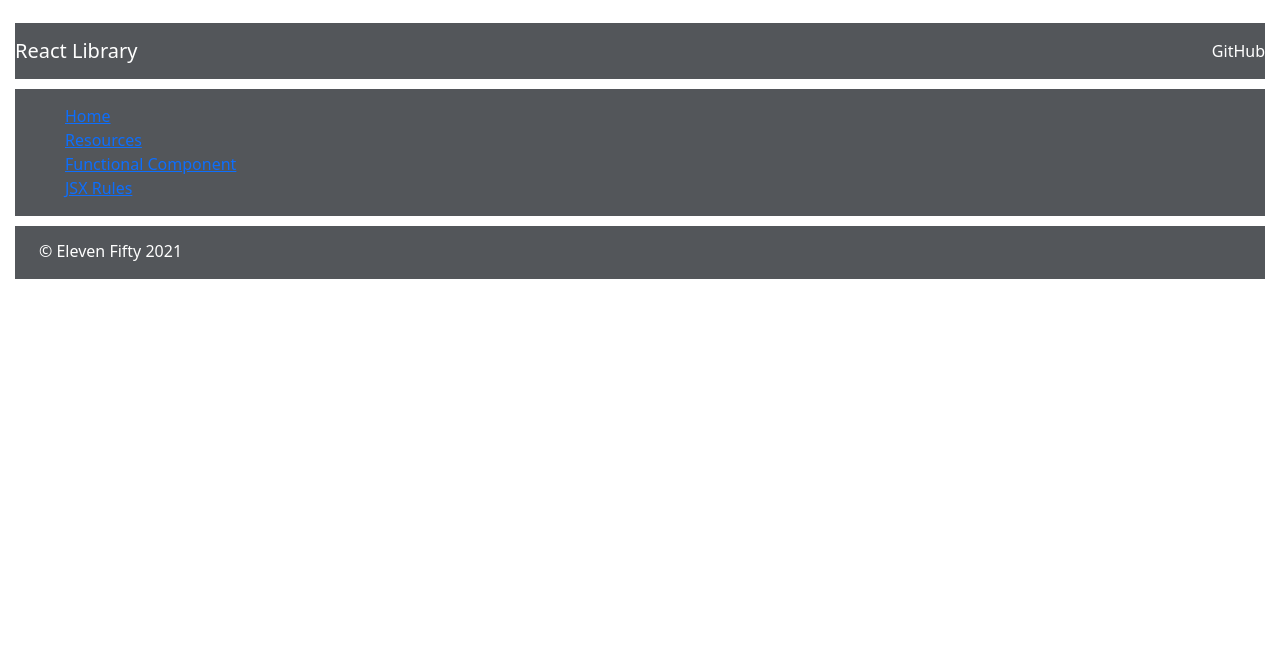
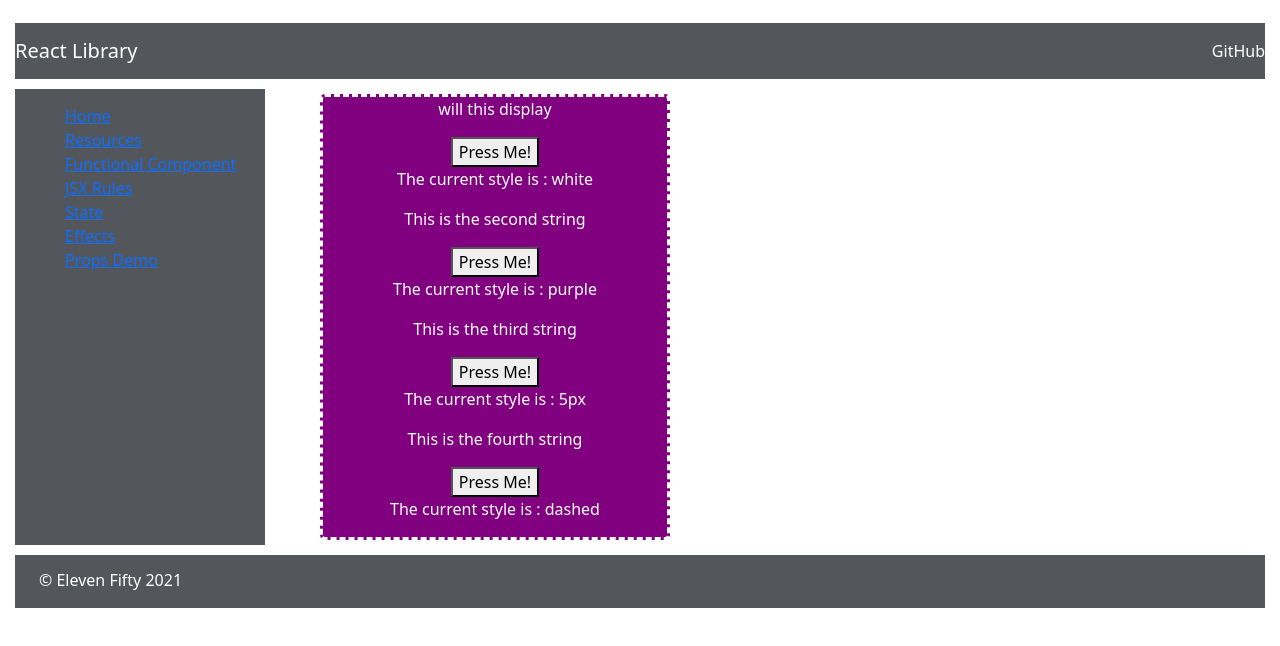
Before and after one commit to cblake35/React, a React (Create React App) app in the folder react-fundamentals/: page /propsdemo in a window 1280 px wide. Shown: the top 646 px of the page. Built offline with nearby package versions, Linux system fonts and the light colour scheme.

Commit message:
added notes regarding props, useState and useEffect

```diff
--- /dev/null
+++ b/react-fundamentals/src/components/concepts/Effects.js
@@ -0,0 +1,60 @@
+import { useState, useEffect } from "react";
+
+const Effects = () => {
+    return(
+        <div className='main'>
+            <div className='mainDiv'>
+                <h2>Below are some important points regarding effects</h2>
+                <ul>
+                    <li>They are triggered with state and props updates, as well as after initial render to the DOM</li>
+                    <li>Effects are use to trigger certain actions based upon changes to a component</li>
+                    <li>Effects can return cleanup functions, which can clean up timers using memory, listeners to outside API's,
+                        and other functions which may use system resources
+                    </li>
+                </ul>
+
+                <SampleEffect />
+                <br />
+                <SampleEffect />
+            </div>
+        </div>
+    )
+}
+
+export default Effects;
+
+const SampleEffect = () => {
+
+    const [timerRunning, setTimerRuning] = useState(false);
+
+    useEffect(() => {
+        let timer;
+        if (timerRunning) {
+            timer = window.setTimeout(() =>{
+                console.log('The timer expired', Date.now()/1000)
+                setTimerRuning(false);
+            }, 2000)
+        }
+
+        return () => {window.clearTimeout(timer); console.log('This timer was cleaned up', Date.now()/1000)}
+    });
+
+    useEffect(() => {
+        console.log('This painting needs some happy trees')
+    })
+
+
+    let buttonHandler = () => {
+        if(!timerRunning) {
+            setTimerRuning(true)
+        }
+    }
+
+    return(
+        <div style={{border: '1px dashed black'}}>
+            <h2>This component demos an effect</h2>
+            <button onClick={buttonHandler}>Click me to start an effect in the console</button>
+        </div>
+
+    )
+}
--- /dev/null
+++ b/react-fundamentals/src/components/concepts/PropsDemo.js
@@ -0,0 +1,86 @@
+import { useState } from "react";
+import PropTypes from 'prop-types'
+
+const PropsDemo = () => {
+
+    const [color, setColor] = useState('white');
+    const [backgroundColor, setBackgroundColor] = useState('purple');
+    const [borderRadius, setBorderRadius] = useState('5px');
+    const [borderStyle, setBorderStyle] = useState('dashed');
+    const [display, setDisplay] = useState('inline-block');
+    const [width, setWidth] = useState('350px');
+    const [textAlign, setTextAlign] = useState('center');
+
+    let styles = {
+        color: color,
+        backgroundColor: backgroundColor,
+        borderRadius: borderRadius,
+        borderStyle: borderStyle,
+        display: display,
+        width: width,
+        textAlign: textAlign
+    };
+
+    const toggleColor = () => {
+        color === 'white' ? setColor('pink') : setColor('white');
+    }
+    const toggleBackgroundColor = () => {
+        backgroundColor === 'purple' ? setBackgroundColor('yellow') : setBackgroundColor('purple');
+    }
+    const toggleBorderRadius = () => {
+        borderRadius === '5px' ? setBorderRadius('20px') : setBorderRadius('5px');
+    }
+    const toggleBorderStyle = () => {
+        borderStyle === 'dashed' ? setBorderStyle('solid') : setBorderStyle('dashed');
+    }
+
+    return (
+        <div className='main'>
+            <div className='mainDiv'>
+                <div style={styles}>
+                    <FunctionalComponent string='will this display' function={toggleColor} selectedStyle={color} />
+                    <FunctionalComponent string='This is the second string' function={toggleBackgroundColor} selectedStyle={backgroundColor}/>
+                    <FunctionalComponent string='This is the third string' function={toggleBorderRadius} selectedStyle={borderRadius}/>
+                    <FunctionalComponent string='This is the fourth string' function={toggleBorderStyle} selectedStyle={borderStyle}/>
+                </div>
+            </div>
+        </div>
+    )
+}
+
+export default PropsDemo;
+
+const FunctionalComponent = (props) => {
+    return (
+        <div>
+            <p>{props.string}</p>
+            <button onClick={props.function}>Press Me!</button>
+            {/* <p>The current selected style is : {props.selectedStyle}</p> */}
+            <TinyComponent selectedStyle={props.selectedStyle} />
+        </div>
+    )
+}
+
+const TinyComponent = (props) => {
+    return(
+        <div>
+            <p>The current style is : {props.selectedStyle}</p>
+        </div>
+    )
+}
+
+/* PropTypes
+-they let you control exactly the type of prop passed between components.
+-can also provide default values for props if values are failed to be passed to the component.  */
+
+FunctionalComponent.defaultProps = {
+    string: 'This is wild',
+    function: () => console.log('Can I see this in my dev tools?'),
+    selectedStyle: 'what style?'
+}
+
+FunctionalComponent.propsTypes = {
+    string: PropTypes.string.isRequired,
+    function: PropTypes.func.isRequired,
+    selectedStyle: PropTypes.string.isRequired
+}
--- /dev/null
+++ b/react-fundamentals/src/components/concepts/State.js
@@ -0,0 +1,45 @@
+import { useState } from 'react';
+
+const State = () => {
+    return(
+        <div className='main'>
+            <div className='mainDiv'>
+                <ul>
+                    <dt>UseState is unique to Functional Components</dt>
+                    <dd>Class components have a separate means of using and charging state</dd>
+                    <dt>useState uses array destructuring</dt>
+                    <dd>UseState provides a state variable and a setState Function</dd>
+                    <dt>useState is a Hook</dt>
+                    <dd>useState is a hook baked into React</dd>
+                    <dt>Triggers re-renders</dt>
+                    <dd>Like with props changes, changing the state of a component re-renders the whole component</dd>
+                </ul>
+
+                <StateExample />
+            </div>
+        </div>
+    );
+};
+
+export default State;
+
+function StateExample(){
+
+    const [text, setText] = useState('initial value');
+    const [likeNum, setLikeNum] = useState(0);
+
+    return(
+        <div>
+            <input value={text} onChange={e => setText(e.target.value)} />
+            <br />
+            <br />
+            <img
+                style={{width:'100px', height:'100px'}}
+                src='https://upload.wikimedia.org/wikipedia/commons/1/13/Facebook_like_thumb.png'
+                onClick={() => setLikeNum(likeNum + 1)}
+                alt='alt text'
+            />
+            <span>{likeNum}</span>
+        </div>
+    )
+}
--- a/react-fundamentals/src/components/site/Sidebar.js
+++ b/react-fundamentals/src/components/site/Sidebar.js
@@ -5,8 +5,11 @@ import {
 } from 'react-router-dom';
 import Home from './Home';
 import Resources from './Resources';
-import FunctionalComponentDemo from '../concepts/Functional Components/FunctionalComponentDemo';
-import JSXRules from '../concepts/Functional Components/JSXRules';
+import FunctionalComponentDemo from '../concepts/FunctionalComponentDemo';
+import JSXRules from '../concepts/JSXRules';
+import State from '../concepts/State';
+import Effects from '../concepts/Effects';
+import PropsDemo from '../concepts/PropsDemo';
 
 const Sidebar = () => {
     return (
@@ -19,6 +22,9 @@ const Sidebar = () => {
                     <li><Link to='/resources'>Resources</Link></li>
                     <li><Link to='/functionalcomponent'>Functional Component</Link></li>
                     <li><Link to='/jsxrules'>JSX Rules</Link></li>
+                    <li><Link to='/state'>State</Link></li>
+                    <li><Link to='/effects'>Effects</Link></li>
+                    <li><Link to='/propsdemo'>Props Demo</Link></li>
                 </ul>
             </div>
             <div className='sidebar-route'>
@@ -31,6 +37,9 @@ const Sidebar = () => {
                     <Route exact path='/'><Home /></Route> {/* One more important thing, notice how the component is declared between the open and closing Route tags. Ensure that there are no excess spaces in between the Routes as well, as this could cause it to break. */}
                     <Route exact path='/functionalcomponent'><FunctionalComponentDemo /></Route>
                     <Route exact path='/jsxrules'><JSXRules /></Route>
+                    <Route exact path='/state'><State /></Route>
+                    <Route exact path='/effects'><Effects /></Route>
+                    <Route exact path='/propsdemo'><PropsDemo /></Route>
                 </Switch>
             </div>
         </div>
```
Also changed, not shown: react-fundamentals/src/components/concepts/FunctionalComponentDemo.js (renamed from react-fundamentals/src/components/concepts/Functional Components/FunctionalComponentDemo.js), react-fundamentals/src/components/concepts/JSXRules.js (renamed from react-fundamentals/src/components/concepts/Functional Components/JSXRules.js).
